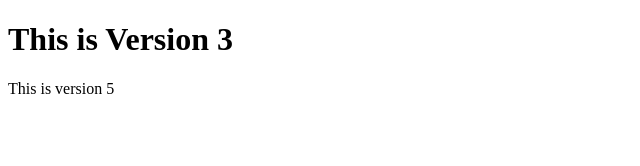
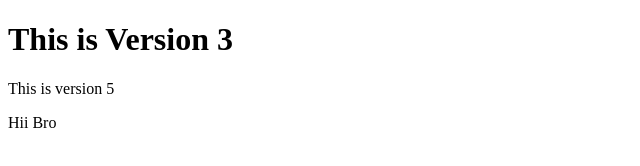
Before and after one commit to iAmBeastSlayer/myRepo, a plain HTML site: page index.html in a window 1280 px wide. Shown: the full height of the page, 0-640 px from the left. Drawn offline with Linux system fonts and the light colour scheme.

Commit message:
Name is Added

```diff
--- a/index.html
+++ b/index.html
@@ -8,5 +8,6 @@
 <body>
     <h1>This is Version 3</h1>
     <p>This is version 5</p>
+    <p>Hii Bro</p>
 </body>
 </html>
```
